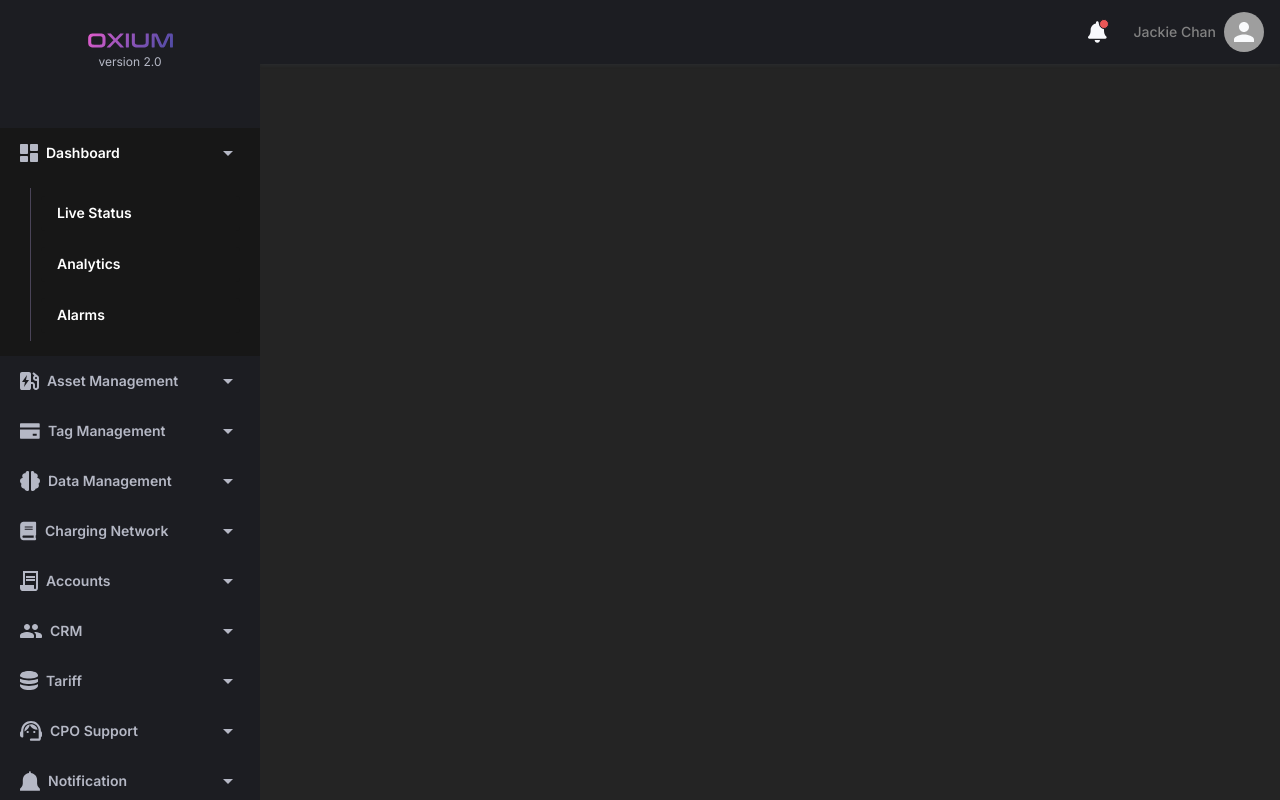
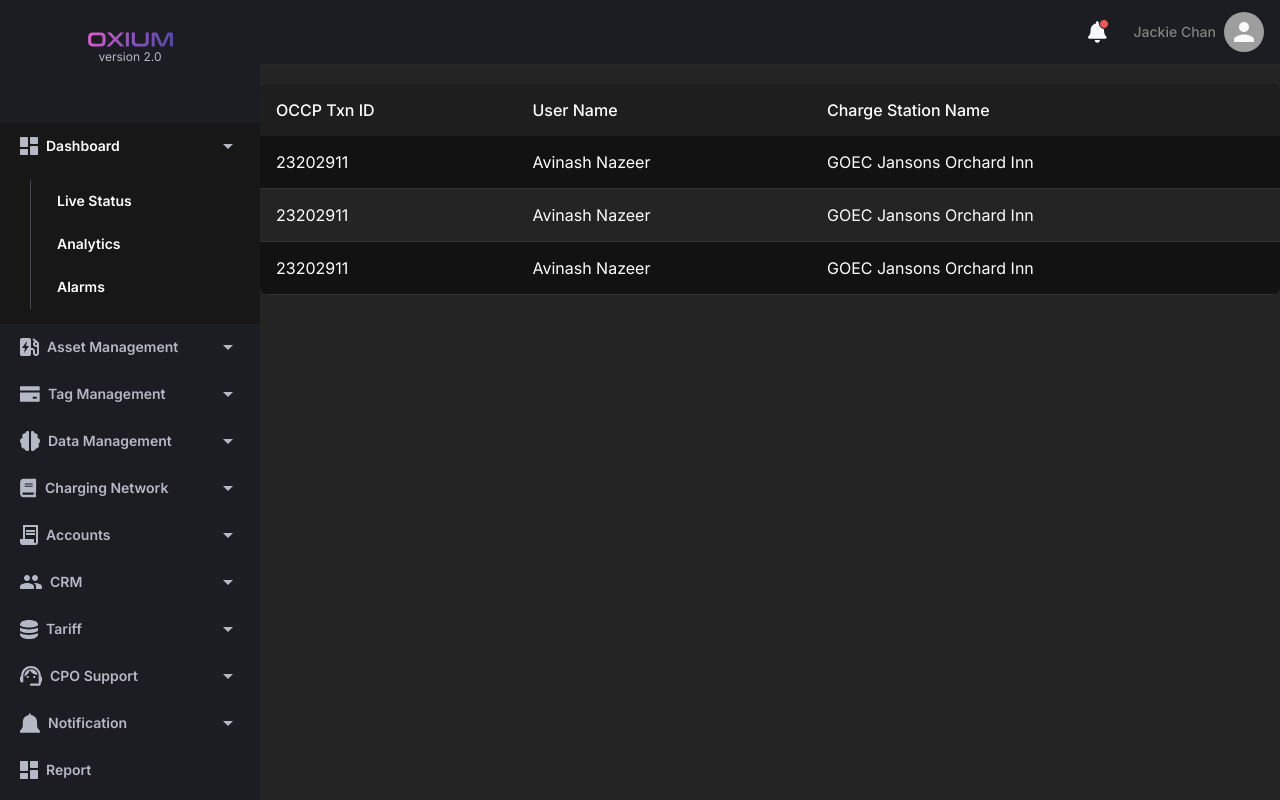
Before and after one commit to XyvinTech/GOEC_dashboard, a React (Create React App) app: page / in a window 1280 px wide. Both pictures are taken after a click on the item "Dashboard". Built offline with nearby package versions, Linux system fonts and the light colour scheme.

Commit message:
dasboard Layout Completed with sidebar and Navbar

```diff
--- a/package.json
+++ b/package.json
@@ -12,6 +12,7 @@
     "@testing-library/user-event": "^13.5.0",
     "react": "^18.2.0",
     "react-dom": "^18.2.0",
+    "react-router-dom": "^6.21.1",
     "react-scripts": "5.0.1",
     "styled-components": "^6.1.2",
     "web-vitals": "^2.1.4"
--- a/src/App.jsx
+++ b/src/App.jsx
@@ -3,7 +3,7 @@ import StyledTable from "./ui/styledTable";
 
 import "./App.css";
 import { ThemeProvider } from '@mui/material/styles'
-import {theme} from './theme/index'
+import { theme } from './theme/index'
 import DashboardLayout from "./layout/dashboardLayout";
 
 export default function App() {
@@ -36,9 +36,9 @@ const data = [
   return (
 
     <ThemeProvider theme={theme}>
-      <DashboardLayout/>
-      {/* <StyledTable headers={headers} data={data} /> */}
-
+      <DashboardLayout>
+        <StyledTable headers={headers} data={data} />
+      </DashboardLayout>
     </ThemeProvider>
   )
 }
--- a/src/layout/dashboardLayout.jsx
+++ b/src/layout/dashboardLayout.jsx
@@ -2,6 +2,7 @@ import { styled } from "@mui/material";
 import Sidebar from "./sidebar";
 import { DashboardNavbar } from "./navbar";
 import { Box } from '@mui/material';
+import { useState } from "react";
 
 
 const DashboardLayoutRoot = styled('div')(({ theme }) => ({
@@ -15,7 +16,8 @@ const DashboardLayoutRoot = styled('div')(({ theme }) => ({
 }));
 
 
-const DashboardLayout = () => {
+const DashboardLayout = ({children}) => {
+    const [isDrawerOpen, setDrawerOpen] = useState(false)
     return (
         <>
             <DashboardLayoutRoot>
@@ -27,10 +29,11 @@ const DashboardLayout = () => {
                         width: '100%'
                     }}
                 >
+                    {children}
                 </Box>
             </DashboardLayoutRoot>
-            <DashboardNavbar />
-            <Sidebar />
+            <DashboardNavbar onSideBarOpen={()=>{setDrawerOpen(true)}}/>
+            <Sidebar onClose={() => setDrawerOpen(false)} open={isDrawerOpen}/>
         </>
     )
 }
--- a/src/layout/navbar.jsx
+++ b/src/layout/navbar.jsx
@@ -1,10 +1,8 @@
-import { useRef, useState } from 'react';
-import PropTypes from 'prop-types';
 import styled from '@emotion/styled';
-import { AppBar, Avatar, Badge, Box, IconButton, Toolbar, Tooltip, Typography } from '@mui/material';
+import { AppBar, Avatar, Box, IconButton, Toolbar, Typography } from '@mui/material';
 import MenuIcon from '@mui/icons-material/Menu';
 import {ReactComponent as Notification} from '../assets/icons/notification.svg'
-import { deepOrange, deepPurple, grey } from '@mui/material/colors';
+import { grey } from '@mui/material/colors';
 
 
 const DashboardNavbarRoot = styled(AppBar)(({ theme }) => ({
@@ -13,9 +11,7 @@ const DashboardNavbarRoot = styled(AppBar)(({ theme }) => ({
 }));
 
 export const DashboardNavbar = (props) => {
-  const { onSidebarOpen, ...other } = props;
-  const settingsRef = useRef(null);
-  const [openAccountPopover, setOpenAccountPopover] = useState(false);
+  const { open,onSideBarOpen, ...other } = props;
 
   return (
     <>
@@ -38,7 +34,7 @@ export const DashboardNavbar = (props) => {
           }}
         >
           <IconButton
-            onClick={onSidebarOpen}
+            onClick={onSideBarOpen}
             sx={{
               display: {
                 xs: 'inline-flex',
@@ -58,8 +54,6 @@ export const DashboardNavbar = (props) => {
           }} variant='subtitle2'>Jackie Chan</Typography>
 
           <Avatar
-                  onClick={() => setOpenAccountPopover(true)}
-                  ref={settingsRef}
                   sx={{
                     cursor: 'pointer',
                     height: 40,
--- a/src/layout/sidebar.jsx
+++ b/src/layout/sidebar.jsx
@@ -1,5 +1,5 @@
 import { useState } from 'react';
-import { Box, Button, Divider, Drawer, Typography, useMediaQuery } from '@mui/material';
+import { Box, Drawer, Typography, useMediaQuery } from '@mui/material';
 import {
     AccountIcon,
     CPOIcon,
@@ -18,9 +18,6 @@ import {
 import { NavItem } from '../ui/Navitem';
 import { ReactComponent as Logo } from '../assets/Logo.svg';
 
-
-
-
 const items = [
     {
         icon: (<DashboardIcon />),
@@ -35,7 +32,6 @@ const items = [
                 href: '/analytics',
                 title: 'Analytics'
             },
-            ,
             {
                 href: '/alarms',
                 title: 'Alarms'
@@ -45,47 +41,149 @@ const items = [
     {
         icon: (<AssetManageIcon />),
         title: 'Asset Management',
-        extendable: true
+        extendable: true,
+        sub: [
+            {
+                href: '/chargestations',
+                title: 'Charge Stations',
+            },
+            {
+                href: '/chargepoints',
+                title: 'Charge Points',
+            }
+        ]
     },
     {
         icon: (<TagManageIcon />),
         title: 'Tag Management',
-        extendable: true
+        extendable: true,
+        sub: [
+            {
+                href: '/rfid',
+                title: 'RFID Cards',
+            },
+            {
+                href: '/vid',
+                title: 'VID Cards',
+            }
+        ]
     },
     {
         icon: (<DataManageIcon />),
         title: 'Data Management',
-        extendable: true
+        extendable: true,
+        sub: [
+            {
+                href: '/evchargers',
+                title: 'EV chargers',
+            },
+            {
+                href: '/evvehicles',
+                title: 'EV vehicles',
+            },
+            {
+                href: '/manufacturers',
+                title: 'Manufacturers',
+            }
+        ]
     },
     {
         icon: (<ChargingIcon />),
         title: 'Charging Network',
-        extendable: true
+        extendable: true,
+        sub: [
+            {
+                href: '/chargingtransaction',
+                title: 'Charging Transaction',
+            },
+            {
+                href: '/chargerlogs',
+                title: 'Charger Logs',
+            },
+            {
+                href: '/bookingtransation',
+                title: 'Booking Transaction',
+            }
+        ]
     },
     {
         icon: (<AccountIcon />),
         title: 'Accounts',
-        extendable: true
+        extendable: true,
+        sub: [
+            {
+                href: '/accounttransaction',
+                title: 'Account Transaction',
+            },
+            {
+                href: '/customerlist',
+                title: 'Customer List',
+            }
+        ]
     },
     {
         icon: (<CRMIcon />),
         title: 'CRM',
-        extendable: true
+        extendable: true,
+        sub: [
+            {
+                href: '/searchcustomer',
+                title: 'Search Customer',
+            },
+            {
+                href: '/customerlist',
+                title: 'Customer List',
+            }
+        ]
     },
     {
         icon: (<TariffIcon />),
         title: 'Tariff',
-        extendable: true
+        extendable: true,
+        sub: [
+            {
+                href: '/chargingtariff',
+                title: 'Charging Tariff',
+            },
+            {
+                href: '/assigntariff',
+                title: 'Assign Tariff',
+            },
+            {
+                href: '/tax',
+                title: 'Tax',
+            }
+        ]
     },
     {
         icon: (<CPOIcon />),
         title: 'CPO Support',
-        extendable: true
+        extendable: true,
+        sub: [
+            {
+                href: '/activesession',
+                title: 'Active Session',
+            },
+            {
+                href: '/remotesession',
+                title: 'Start remote session ',
+            }
+        ]
     },
     {
         icon: (<NotificationIcon />),
         title: 'Notification',
-        extendable: true
+        extendable: true,
+        sub: [
+            {
+                href: '/emailnotifiaction',
+                title: 'Email Notification',
+            },
+            {
+                href: '/appnotifications',
+                title: 'In-App Notifications',
+            }
+        ]
     },
     {
         icon: (<ReportIcon />),
@@ -95,7 +193,21 @@ const items = [
     {
         icon: (<SettingsIcon />),
         title: 'Settings',
-        extendable: true
+        extendable: true,
+        sub: [
+            {
+                href: '/adminmanage',
+                title: 'Admin Management',
+            },
+            {
+                href: '/roleManagement',
+                title: 'Role Management',
+            },
+            {
+                href: '/adminactivity',
+                title: 'Admin Activity',
+            }
+        ]
     },
     {
         icon: (<HelpIcon />),
@@ -107,14 +219,14 @@ const items = [
 
 
 
-const Sidebar=({ open, onClose, ...props })=> {
+const Sidebar = ({ open, onClose, ...props }) => {
     const lgUp = useMediaQuery((theme) => theme.breakpoints.up('lg'), {
         defaultMatches: true,
         noSsr: false
     });
 
     const [activeIndex, setActiveIndex] = useState(-1);
-    const indexChange = ()=>{
+    const indexChange = () => {
         setActiveIndex(-1)
     }
     const content = (
@@ -133,19 +245,17 @@ const Sidebar=({ open, onClose, ...props })=> {
                                 alignItems: 'center',
                                 cursor: 'pointer',
                                 display: 'flex',
-                                flexDirection:'column',
+                                flexDirection: 'column',
                                 borderRadius: 1,
-                                paddingBottom:3
+                                paddingBottom: 3
                             }}
                         >
-                            <a>
                             <Logo
                                 sx={{
                                     height: 42,
                                     width: 42
                                 }}
                             />
-                            </a>
                             <Typography
                                 color="inherit"
                                 variant="caption"
@@ -156,8 +266,8 @@ const Sidebar=({ open, onClose, ...props })=> {
                         </Box>
                     </Box>
                 </div>
-                <Box sx={{ flexGrow: 11 }}>
-                    {items.map((item,index) => {
+                <Box sx={{ flexGrow: 1, maxHeight: '100%' }}>
+                    {items.map((item, index) => {
                         return (
                             <NavItem
                                 key={item.title}
@@ -165,15 +275,14 @@ const Sidebar=({ open, onClose, ...props })=> {
                                 href={item.href}
                                 title={item.title}
                                 sub={item.sub}
-                                active= {index===activeIndex}
+                                active={index === activeIndex}
                                 extendable={item.extendable}
-                                onClick={()=>{index!= activeIndex && setActiveIndex( index)}}
-                                indexChange = {indexChange}
+                                onClick={() => { index !== activeIndex && setActiveIndex(index) }}
+                                indexChange={indexChange}
                             />
                         )
                     })}
                 </Box>
-                <Divider sx={{ borderColor: '#2D3748' }} />
 
             </Box>
         </>
@@ -189,7 +298,7 @@ const Sidebar=({ open, onClose, ...props })=> {
                         backgroundColor: 'secondary.main',
                         color: 'secondary.contrastText',
                         width: 260,
-                        border:'none'
+                        border: 'none'
                     }
                 }}
                 variant="permanent"
@@ -203,7 +312,7 @@ const Sidebar=({ open, onClose, ...props })=> {
         <Drawer
             anchor="left"
             onClose={onClose}
-            open={true}
+            open={open}
             PaperProps={{
                 sx: {
                     backgroundColor: 'secondary.main',
--- a/src/ui/Navitem.jsx
+++ b/src/ui/Navitem.jsx
@@ -1,9 +1,11 @@
 import PropTypes from 'prop-types';
-import { Box, Button, ListItem, Stack } from '@mui/material';
+import { Box, Button, Collapse, ListItem, Stack } from '@mui/material';
 import { ReactComponent as ArrowDropdown } from '../assets/icons/arrow_drop_down.svg';
+// import { useNavigate  } from 'react-router-dom'
 
 export const NavItem = (props) => {
     const { href, icon, title, sub, extendable,active, ...others } = props;
+    // const navigate = useNavigate();
     let activeIndex = -1;
     sub && sub.forEach((element,ind) => {
         if(window.location.pathname === element.href){
@@ -33,7 +35,7 @@ export const NavItem = (props) => {
                 sx={{
                     backgroundColor: active && 'secondary.contrast',
                     borderRadius: 0,
-                    height: '50px',
+                    height: '47px',
                     color: active ? '#FFF' : 'secondary.contrastText',
                     fontWeight: '20px',
                     justifyContent: 'flex-start',
@@ -53,10 +55,9 @@ export const NavItem = (props) => {
                     {title}
                 </Box>
             </Button>
-            {active && extendable &&
-                <Box sx={{
+            <Collapse in={active && extendable} sx={{
                     backgroundColor: active && 'secondary.contrast',
-                    width: '100%',
+                    width: '100%'
                 }}>
                     <Stack
                         sx={{
@@ -71,14 +72,14 @@ export const NavItem = (props) => {
                                         backgroundColor: activeIndex === index ? 'secondary.button' : 'secondary.contrast',
                                         borderRadius: 0.5,
                                         height: '35px',
-                                        my: 1,
+                                        my: 0.5,
                                         justifyContent: "flex-start",
                                         color: active ? '#fff' : 'primary.contrastText',
                                         '&:hover': {
                                             backgroundColor: 'rgba(255,255,255, 0.1)'
                                         }
-
                                     }}
+                                    // onClick={()=>{navigate(`/${item.href}`);}}
                                     key={index}>
                                         {item.title}
                                     </Button>
@@ -86,7 +87,7 @@ export const NavItem = (props) => {
                             })
                         }
                     </Stack>
-                </Box>}
+                </Collapse>
         </ListItem>
     );
 };
```
Also changed, not shown: 1 other file (tests, documents, lock files or other folders). Lines whose indentation alone changed are shown as unchanged.
